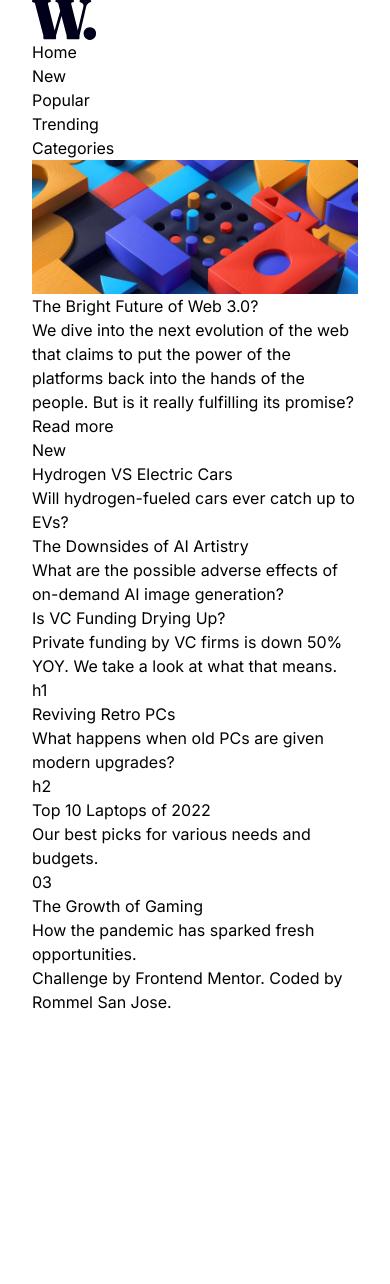
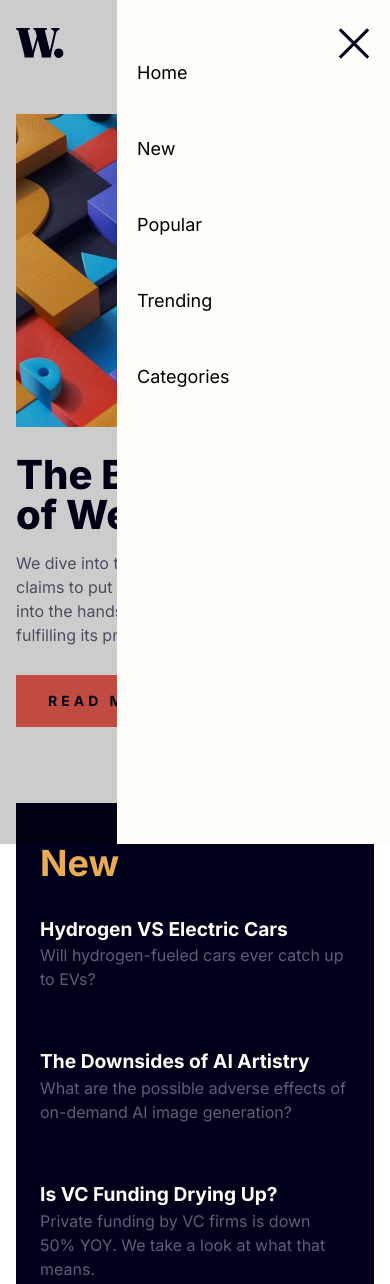
Before and after one commit to 47roms16/news-homepage, a website built with Vite: page index.html in a window 390 px wide. Shown: the top 1284 px of the page. Before the commit the page ends 1014 px from the top, so only its background shows below. Built offline with nearby package versions, Linux system fonts and the light colour scheme.

Commit message:
style: Complete UI layout design.
- Implemented screen size responsiveness.
- Added mobile navigation UI.

```diff
--- a/index.html
+++ b/index.html
@@ -20,85 +20,219 @@
     />
     <title>Frontend Mentor | News homepage</title>
   </head>
-  <body class="container">
-    <header>
-      <a href="/"><img src="assets/images/logo.svg" alt="Website Logo" /></a>
-      <ul>
-        <li><a href="">Home</a></li>
-        <li><a href="">New</a></li>
-        <li><a href="">Popular</a></li>
-        <li><a href="">Trending</a></li>
-        <li><a href="">Categories</a></li>
-      </ul>
+  <body>
+    <header
+      class="max-padding-x | font-inter pt-20 pb-14 font-semibold max-md:pt-7"
+    >
+      <nav
+        class="text-dark-grayish-blue container flex items-center justify-between"
+      >
+        <a href="/"
+          ><img
+            src="assets/images/logo.svg"
+            alt="Website Logo"
+            width="65"
+            height="40"
+            class="max-md:w-12"
+        /></a>
+        <menu class="flex gap-12 text-sm max-md:hidden">
+          <li><a class="hover:text-soft-red" href="">Home</a></li>
+          <li><a class="hover:text-soft-red" href="">New</a></li>
+          <li><a class="hover:text-soft-red" href="">Popular</a></li>
+          <li><a class="hover:text-soft-red" href="">Trending</a></li>
+          <li><a class="hover:text-soft-red" href="">Categories</a></li>
+        </menu>
+        <button
+          aria-label="Open navigation menu"
+          class="cursor-pointer md:hidden"
+        >
+          <img src="assets/images/icon-menu.svg" alt="Menu Icon" />
+        </button>
+      </nav>
+      <!-- * Mobile Nav -->
+      <div class="fixed inset-0 bg-black/20">
+        <nav
+          class="bg-off-white fixed top-0 right-0 bottom-0 w-[70%] max-w-80 px-5 pt-7 md:hidden"
+        >
+          <button
+            aria-label="Close navigation menu"
+            class="ml-auto block cursor-pointer"
+          >
+            <img
+              src="assets/images/icon-menu-close.svg"
+              alt="Menu Close Icon"
+            />
+          </button>
+          <menu class="flex flex-col gap-12 text-lg font-normal">
+            <li><a class="hover:text-soft-red" href="">Home</a></li>
+            <li><a class="hover:text-soft-red" href="">New</a></li>
+            <li><a class="hover:text-soft-red" href="">Popular</a></li>
+            <li><a class="hover:text-soft-red" href="">Trending</a></li>
+            <li><a class="hover:text-soft-red" href="">Categories</a></li>
+          </menu>
+        </nav>
+      </div>
     </header>
-    <main>
-      <section>
-        <div>
-          <img src="/assets/images/image-web-3-desktop.jpg" alt="" />
-          <div>
-            <h1>The Bright Future of Web 3.0?</h1>
-            <div>
-              <p>
-                We dive into the next evolution of the web that claims to put
-                the power of the platforms back into the hands of the people.
-                But is it really fulfilling its promise?
+    <main
+      class="main-grid max-container | font-inter container grid gap-x-7 gap-y-[76px] lg:grid-rows-3"
+    >
+      <section class="xl :justify-between flex flex-col lg:row-span-2">
+        <picture>
+          <source
+            media="(max-width:768px)"
+            srcset="assets/images/image-web-3-mobile.jpg"
+          />
+
+          <img
+            src="assets/images/image-web-3-desktop.jpg"
+            alt="3D rendering of vibrant blocks and shapes in various colors"
+            width="1460"
+            height="600"
+          />
+        </picture>
+        <div
+          class="flex items-center pt-7 max-lg:flex-col max-lg:gap-4 lg:justify-between"
+        >
+          <h1
+            class="text-very-dark-blue flex-[1] text-6xl font-extrabold max-xl:text-5xl max-md:text-[2.5rem]"
+          >
+            The Bright Future of Web 3.0?
+          </h1>
+          <div
+            class="text-very-dark-blue flex h-full flex-[1] flex-col justify-between max-lg:gap-7"
+          >
+            <p class="text-dark-grayish-blue">
+              We dive into the next evolution of the web that claims to put the
+              power of the platforms back into the hands of the people. But is
+              it really fulfilling its promise?
             </p>
-              <a href="/">Read more</a>
+            <a
+              href="/"
+              class="bg-soft-red hover:text-off-white hover:bg-very-dark-blue max-w-fit px-8 py-4 text-sm font-bold tracking-[.25rem] uppercase"
+              >Read more</a
+            >
           </div>
         </div>
-        </div>
-        <aside>
-          <h2>New</h2>
-          <ul>
+      </section>
+      <aside
+        class="bg-very-dark-blue h-full px-6 py-10 lg:col-start-2 lg:row-span-2"
+      >
+        <h2 class="text-soft-orange mb-8 text-4xl font-bold">New</h2>
+        <ul class="flex flex-col justify-between gap-14">
           <li>
-              <h3>Hydrogen VS Electric Cars</h3>
-              <p>Will hydrogen-fueled cars ever catch up to EVs?</p>
+            <a href="#" class="new-link">
+              <h3 class="text-off-white text-[1.2rem] font-bold">
+                Hydrogen VS Electric Cars
+              </h3>
+              <p class="text-dark-grayish-blue">
+                Will hydrogen-fueled cars ever catch up to EVs?
+              </p>
+            </a>
           </li>
           <li>
-              <h3>The Downsides of AI Artistry</h3>
-              <p>
+            <a href="#" class="new-link">
+              <h3 class="text-off-white text-[1.2rem] font-bold">
+                The Downsides of AI Artistry
+              </h3>
+              <p class="text-dark-grayish-blue">
                 What are the possible adverse effects of on-demand AI image
                 generation?
               </p>
+            </a>
           </li>
           <li>
-              <h3>Is VC Funding Drying Up?</h3>
-              <p>
+            <a href="#" class="new-link">
+              <h3 class="text-off-white text-[1.2rem] font-bold">
+                Is VC Funding Drying Up?
+              </h3>
+              <p class="text-dark-grayish-blue">
                 Private funding by VC firms is down 50% YOY. We take a look at
                 what that means.
               </p>
+            </a>
           </li>
         </ul>
       </aside>
-      </section>
-      <section>
-        <ul>
+      <section class="articles lg:col-span-full">
+        <ul class="grid grid-cols-3 gap-4 max-lg:grid-cols-1 max-lg:gap-7">
           <li>
-            <span>h1</span>
-            <h3>Reviving Retro PCs</h3>
-            <p>What happens when old PCs are given modern upgrades?</p>
+            <a href="#" class="article-link">
+              <div class="flex">
+                <img
+                  class="max-w-[6.25rem]"
+                  src="assets/images/image-retro-pcs.jpg"
+                  alt=""
+                />
+                <div class="flex flex-col justify-between px-6">
+                  <span class="text-soft-red text-4xl font-bold">01</span>
+                  <h3 class="text-very-dark-blue text-lg font-[900]">
+                    Reviving Retro PCs
+                  </h3>
+                  <p class="text-dark-grayish-blue">
+                    What happens when old PCs are given modern upgrades?
+                  </p>
+                </div>
+              </div>
+            </a>
           </li>
           <li>
-            <span>h2</span>
-            <h3>Top 10 Laptops of 2022</h3>
-            <p>Our best picks for various needs and budgets.</p>
+            <a href="#" class="article-link">
+              <div class="flex">
+                <img
+                  class="max-w-[6.25rem]"
+                  src="assets/images/image-top-laptops.jpg"
+                  alt=""
+                />
+                <div class="flex flex-col justify-between px-6">
+                  <span class="text-soft-red text-4xl font-bold">02</span>
+                  <h3 class="text-very-dark-blue text-lg font-[900]">
+                    Top 10 Laptops of 2022
+                  </h3>
+                  <p class="text-dark-grayish-blue">
+                    Our best picks for various needs and budgets.
+                  </p>
+                </div>
+              </div>
+            </a>
           </li>
           <li>
-            <span>03</span>
-            <h3>The Growth of Gaming</h3>
-            <p>How the pandemic has sparked fresh opportunities.</p>
+            <a href="#" class="article-link">
+              <div class="flex">
+                <img
+                  class="max-w-[6.25rem]"
+                  src="assets/images/image-gaming-growth.jpg"
+                  alt=""
+                />
+                <div class="flex flex-col justify-between px-6">
+                  <span class="text-soft-red text-4xl font-bold">03</span>
+                  <h3 class="text-very-dark-blue text-lg font-[900]">
+                    The Growth of Gaming
+                  </h3>
+                  <p class="text-dark-grayish-blue">
+                    How the pandemic has sparked fresh opportunities.
+                  </p>
+                </div>
+              </div>
+            </a>
           </li>
         </ul>
       </section>
     </main>
-    <div class="attribution">
+    <footer class="font-inter py-16 text-center">
       Challenge by
-      <a href="https://www.frontendmentor.io?ref=challenge" target="_blank"
+      <a
+        href="https://www.frontendmentor.io?ref=challenge"
+        target="_blank"
+        class="hover:text-soft-red font-bold"
         >Frontend Mentor</a
       >. Coded by
-      <a href="https://www.frontendmentor.io/profile/47roms16" target="_blank"
+      <a
+        href="https://www.frontendmentor.io/profile/47roms16"
+        target="_blank"
+        class="hover:text-soft-red font-bold"
         >Rommel San Jose</a
       >.
-    </div>
+    </footer>
+    <script type="module" src="src/main.ts"></script>
   </body>
 </html>
--- a/src/styles/index.css
+++ b/src/styles/index.css
@@ -19,6 +19,27 @@
 
 @utility container {
   margin-inline: auto;
-  padding-inline: 2rem;
+  padding-inline: 4.5rem;
   font-family: "Inter", serif;
 }
+.container {
+  @apply max-xl:px-7 max-md:px-4;
+}
+
+.main-grid {
+  grid-template-columns: 2fr 1fr;
+}
+
+@media (width < 64rem) {
+  .main-grid {
+    grid-template-columns: 1fr;
+  }
+}
+
+.new-link:hover h3 {
+  color: var(--color-soft-orange);
+}
+
+.article-link:hover h3 {
+  color: var(--color-soft-red);
+}
```
Lines whose indentation alone changed are shown as unchanged.
